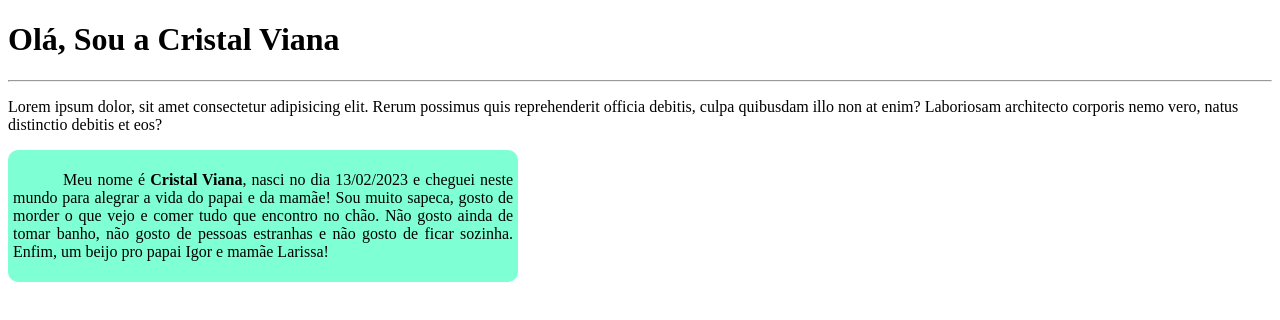
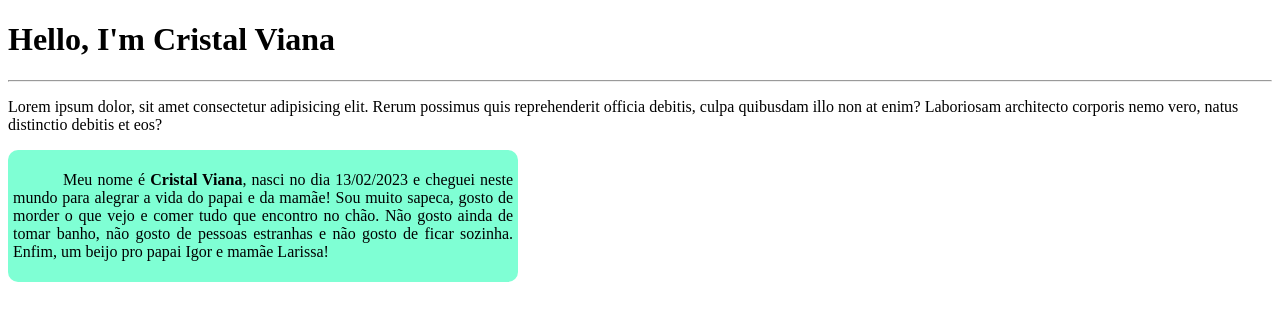
Before and after one commit to IgorVianaa/Primeiro-Repositorio, a plain HTML site: page siteExemplo/index.html in a window 1280 px wide. Drawn offline with Linux system fonts and the light colour scheme.

Commit message:
Alterando o título para Inglês

```diff
--- a/siteExemplo/index.html
+++ b/siteExemplo/index.html
@@ -7,7 +7,7 @@
     <link rel="stylesheet" href="style.css">
 </head>
 <body>
-    <h1>Olá, Sou a Cristal Viana</h1>
+    <h1>Hello, I'm Cristal Viana</h1>
     <hr>
     <p>Lorem ipsum dolor, sit amet consectetur adipisicing elit. Rerum possimus quis reprehenderit officia debitis, culpa quibusdam illo non at enim? Laboriosam architecto corporis nemo vero, natus distinctio debitis et eos?</p>
     <article class="a1">
```
